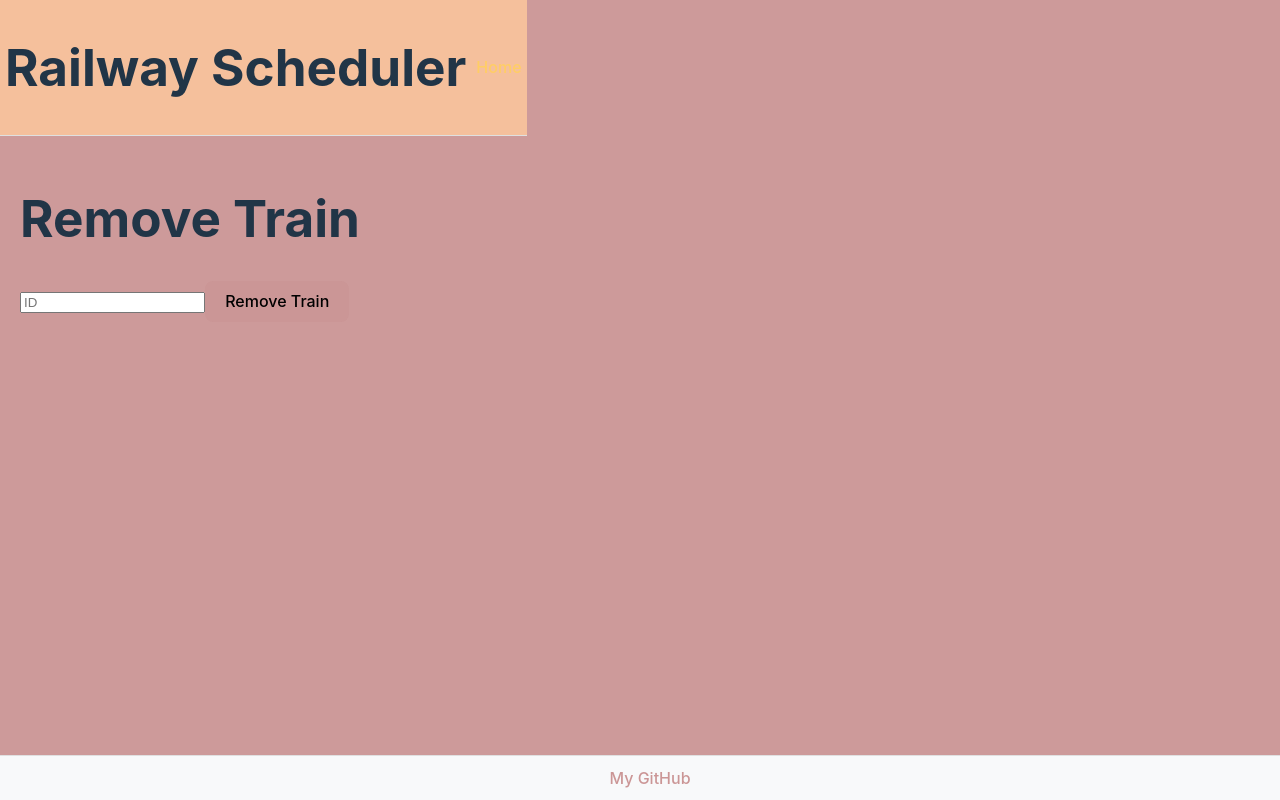
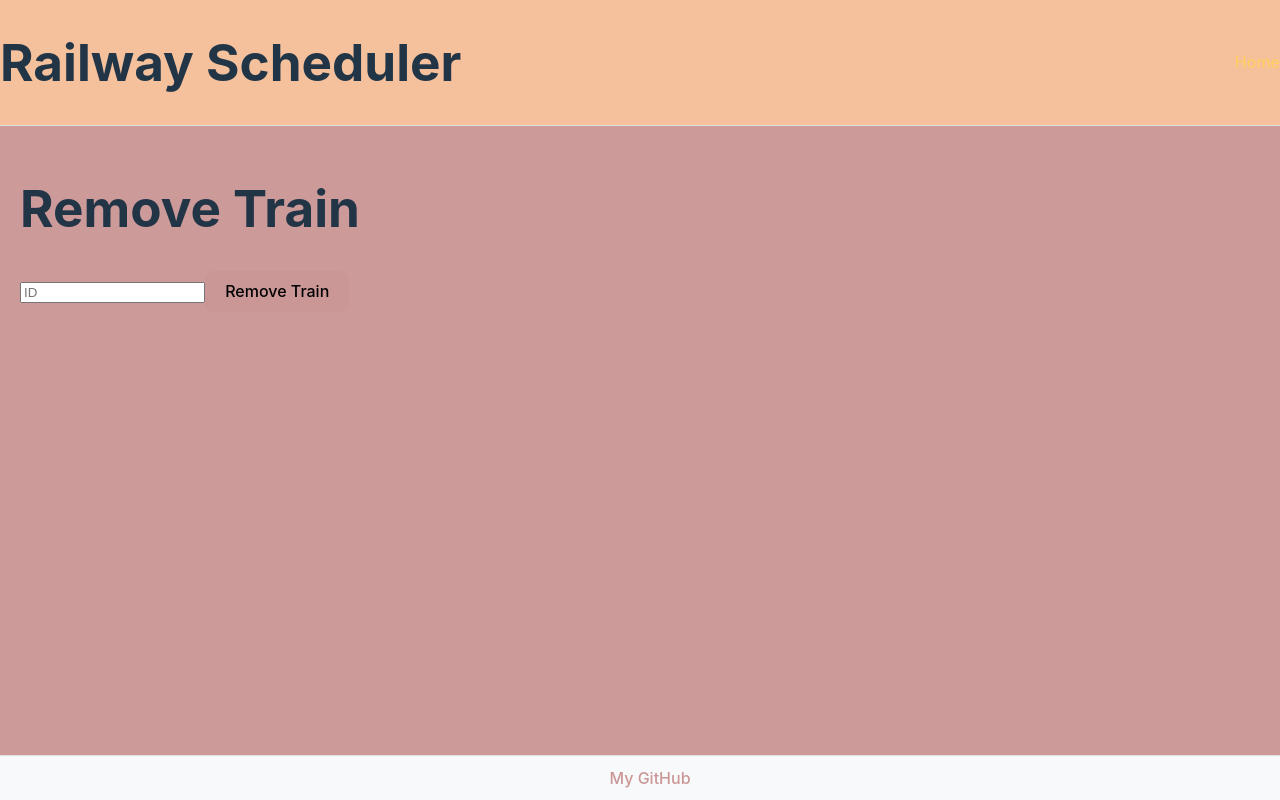
Before and after one commit to adumitrescu1207/RailwaySchedulerApp, a React (Vite) app: page /modify/removeTrain in a window 1280 px wide. Built offline with nearby package versions, Linux system fonts and the light colour scheme.

Commit message:
Modified layout

```diff
--- a/src/Router.tsx
+++ b/src/Router.tsx
@@ -9,10 +9,12 @@ import AddTrain from './pages/AddTrain.tsx';
 import UpdateTrain from './pages/UpdateTrain.tsx';
 import RemoveTrain from './pages/RemoveTrain.tsx';
 import Layout from './pages/Layout.tsx';
+import Header from './pages/Header.tsx';
 
 const AppRouter: React.FC = () => {
   return (
     <Router>
+      <Header/>
       <Layout>
         <Routes>
           <Route path="/" element={<Home />} />
--- a/src/index.css
+++ b/src/index.css
@@ -25,7 +25,6 @@ a:hover {
 body {
   margin: 0;
   display: flex;
-  place-items: center;
   min-width: 320px;
   min-height: 100vh;
 }
@@ -60,7 +59,7 @@ button:focus-visible {
     background-color: #ca9393ed;
   }
   a:hover {
-    color: #747bff;
+    color: #975529;
   }
   button {
     background-color: #cb9696;
--- a/src/pages/Header.tsx
+++ b/src/pages/Header.tsx
@@ -3,13 +3,12 @@ import { Link } from 'react-router-dom';
 
 const headerStyles: React.CSSProperties = {
     display: 'flex',
-    position: 'relative',
-    justifyContent: 'space-between',
     alignItems: 'center',
-    padding: '5px',
     backgroundColor: '#F5C09C',
     borderBottom: '1px solid #e0e0e0',
-    width: '100%',
+    width: '100vw',
+    justifyContent: 'space-between'
+
   };
 
   const linkStyles: React.CSSProperties = {
--- a/src/pages/Layout.tsx
+++ b/src/pages/Layout.tsx
@@ -1,5 +1,4 @@
 import React, { ReactNode } from 'react';
-import Header from './Header';
 import Footer from './Footer';
 
 interface LayoutProps {
@@ -8,18 +7,11 @@ interface LayoutProps {
 
 const Layout: React.FC<LayoutProps> = ({ children }) => {
   return (
-    <div style={containerStyles}>
-      <Header />
+    <>
       <main style={mainStyles}>{children}</main>
       <Footer />
-    </div>
+    </>
   );
-};
-
-const containerStyles: React.CSSProperties = {
-  display: 'flex',
-  flexDirection: 'column',
-  minHeight: '100vh',
 };
 
 const mainStyles: React.CSSProperties = {
```
